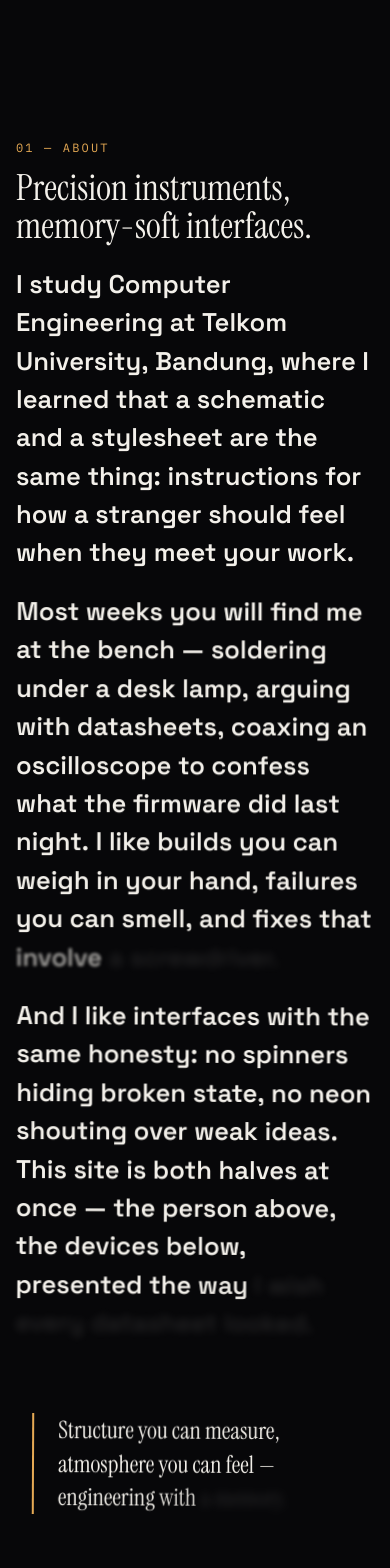
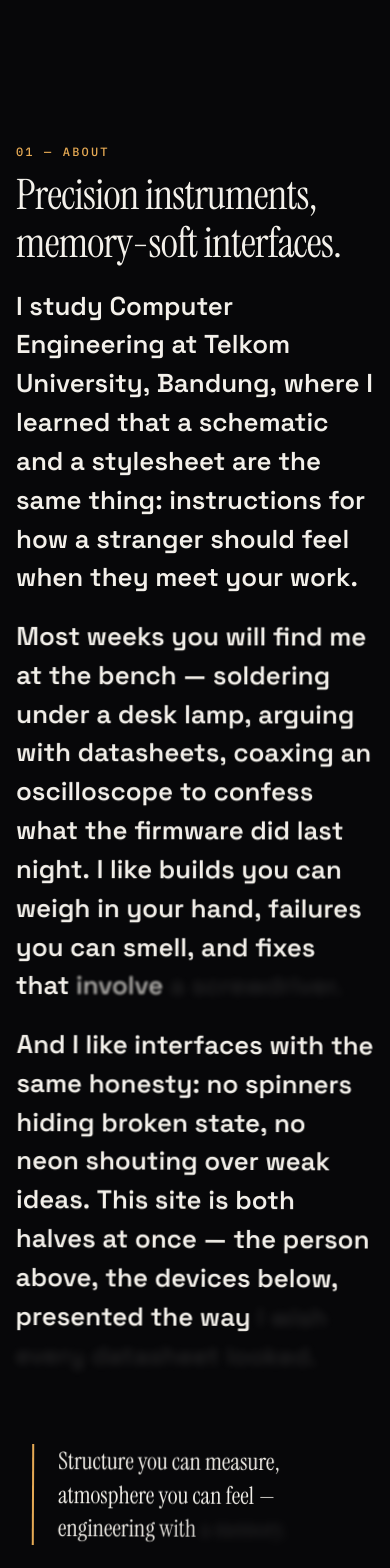
Before and after one commit to masterdorime/portofolio-websites, a Next.js app: page / in a window 390 px wide. Shown: the part 3900-5468 px from the top of the page. Built offline with nearby package versions, Linux system fonts and the light colour scheme; no server answers.

Commit message:
style: golden-ratio type system (1.618 rhythm, phi scale) + left-right-left story

```diff
--- a/src/app/globals.css
+++ b/src/app/globals.css
@@ -54,6 +54,8 @@ section[id] {
 body {
   font-family: var(--font-sans);
   -webkit-font-smoothing: antialiased;
+  /* Golden ratio body rhythm: φ as the universal line-height. */
+  line-height: 1.618;
 }
 
 ::selection {
@@ -321,24 +323,28 @@ html.custom-cursor * {
 .page-kicker {
   font-family: var(--font-mono);
   font-size: 0.75rem;
+  font-weight: 500;
   letter-spacing: 0.18em;
   text-transform: uppercase;
   color: var(--color-accent-amber);
-  margin-bottom: 0.75rem;
+  margin-bottom: 0.618rem;
 }
 .page-title {
   font-family: var(--font-display);
-  font-size: clamp(2.25rem, 6vw, 4rem);
-  line-height: 1.05;
+  font-size: clamp(2.618rem, 6vw, 4.236rem);
+  line-height: 1.15;
+  letter-spacing: -0.02em;
+  text-wrap: balance;
   margin: 0 0 1rem;
 }
 .page-lede {
   color: var(--color-muted);
   max-width: 42rem;
-  line-height: 1.7;
+  line-height: 1.618;
+  text-wrap: pretty;
 }
 .section {
-  margin-top: 2.5rem;
+  margin-top: 2.618rem;
 }
 .card {
   border: 1px solid color-mix(in oklab, var(--color-muted) 25%, transparent);
@@ -349,11 +355,13 @@ html.custom-cursor * {
 .card h3 {
   margin: 0 0 0.5rem;
   font-size: 1.25rem;
+  line-height: 1.2;
+  text-wrap: balance;
 }
 .card p {
   margin: 0;
   color: var(--color-muted);
-  line-height: 1.65;
+  line-height: 1.618;
 }
 .btn {
   display: inline-flex;
@@ -407,6 +415,7 @@ html.custom-cursor * {
   gap: 0.625rem;
   font-family: var(--font-mono);
   font-size: 0.75rem;
+  font-variant-numeric: tabular-nums;
   border: 1px dashed color-mix(in oklab, var(--color-accent-amber) 60%, transparent);
   border-radius: 0.5rem;
   padding: 0.5rem 0.875rem;
@@ -429,7 +438,8 @@ html.custom-cursor * {
 .hero-intro {
   margin-top: 1.25rem;
   font-size: clamp(1.05rem, 1.6vw, 1.25rem);
-  line-height: 1.7;
+  line-height: 1.618;
+  text-wrap: pretty;
   max-width: 34rem;
   color: var(--color-foreground);
 }
@@ -442,6 +452,7 @@ html.custom-cursor * {
   font-size: 0.75rem;
   letter-spacing: 0.06em;
   color: var(--color-muted);
+  font-variant-numeric: tabular-nums;
 }
 .hero-meta strong {
   color: var(--color-accent-amber);
@@ -451,7 +462,7 @@ html.custom-cursor * {
 /* Story bridges: scroll-revealed connective tissue between sections. */
 .story-bridge {
   max-width: 56rem;
-  margin: 4.5rem auto;
+  margin: 4.236rem auto;
   padding: 0 clamp(1rem, 4vw, 4rem);
 }
 .story-bridge .scroll-reveal-text {
@@ -492,7 +503,8 @@ html.custom-cursor * {
 .card-desc {
   margin-top: 0.625rem;
   font-size: 0.875rem;
-  line-height: 1.65;
+  line-height: 1.618;
+  text-wrap: pretty;
   color: var(--color-muted);
 }
 
@@ -709,8 +721,17 @@ html.custom-cursor * {
 .case-body p, .case-body li {
   color: var(--color-muted);
   line-height: 1.75;
+  max-width: 42rem;
+  text-wrap: pretty;
 }
 .case-body ul { padding-left: 1.25rem; }
+
+/* Inputs hold 16px so iOS never auto-zooms into the form. */
+@media (max-width: 640px) {
+  .terminal {
+    font-size: 1rem;
+  }
+}
 
 /* Skills matrix */
 .matrix {
--- a/src/app/page.tsx
+++ b/src/app/page.tsx
@@ -109,13 +109,13 @@ export default function Home() {
             <p className="page-kicker">01 — about</p>
             <h2 className="page-title">Precision instruments, memory-soft interfaces.</h2>
           </Reveal>
-          <ScrollReveal baseOpacity={0.12} baseRotation={2} containerClassName="story-zig story-zig--right">
+          <ScrollReveal baseOpacity={0.12} baseRotation={2} containerClassName="story-zig story-zig--left">
             I study Computer Engineering at Telkom University, Bandung, where I learned that a schematic and a stylesheet are the same thing: instructions for how a stranger should feel when they meet your work.
           </ScrollReveal>
-          <ScrollReveal baseOpacity={0.12} baseRotation={2} containerClassName="story-zig story-zig--left">
+          <ScrollReveal baseOpacity={0.12} baseRotation={2} containerClassName="story-zig story-zig--right">
             Most weeks you will find me at the bench — soldering under a desk lamp, arguing with datasheets, coaxing an oscilloscope to confess what the firmware did last night. I like builds you can weigh in your hand, failures you can smell, and fixes that involve a screwdriver.
           </ScrollReveal>
-          <ScrollReveal baseOpacity={0.12} baseRotation={2} containerClassName="story-zig story-zig--right">
+          <ScrollReveal baseOpacity={0.12} baseRotation={2} containerClassName="story-zig story-zig--left">
             And I like interfaces with the same honesty: no spinners hiding broken state, no neon shouting over weak ideas. This site is both halves at once — the person above, the devices below, presented the way I wish every datasheet looked.
           </ScrollReveal>
           <div className="story-bridge story-bridge--quote" aria-label="Philosophy">
--- a/src/components/ui/ScrollReveal.css
+++ b/src/components/ui/ScrollReveal.css
@@ -4,7 +4,7 @@
 }
 
 .scroll-reveal-text {
-  font-size: clamp(1.6rem, 4vw, 3rem);
+  font-size: clamp(1.618rem, 1rem + 2.2vw, 2.618rem);
   line-height: 1.5;
   font-weight: 600;
 }
```
